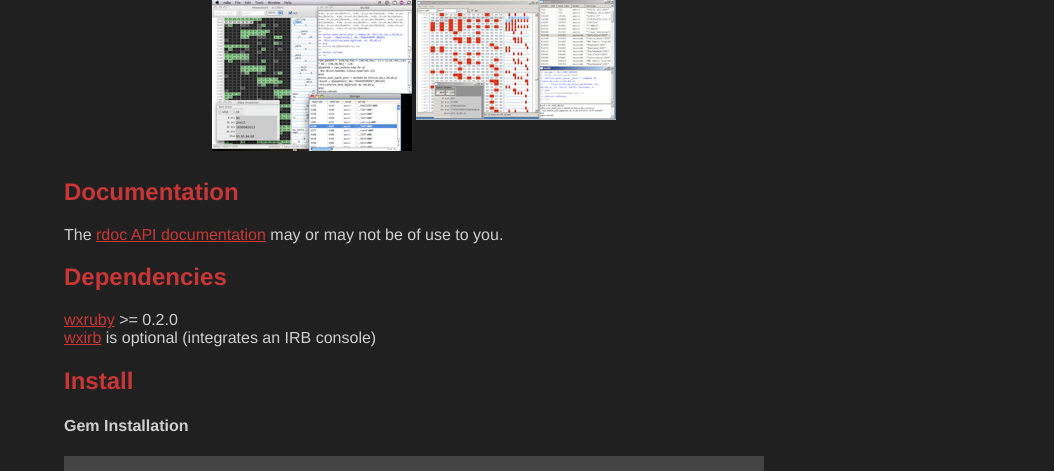
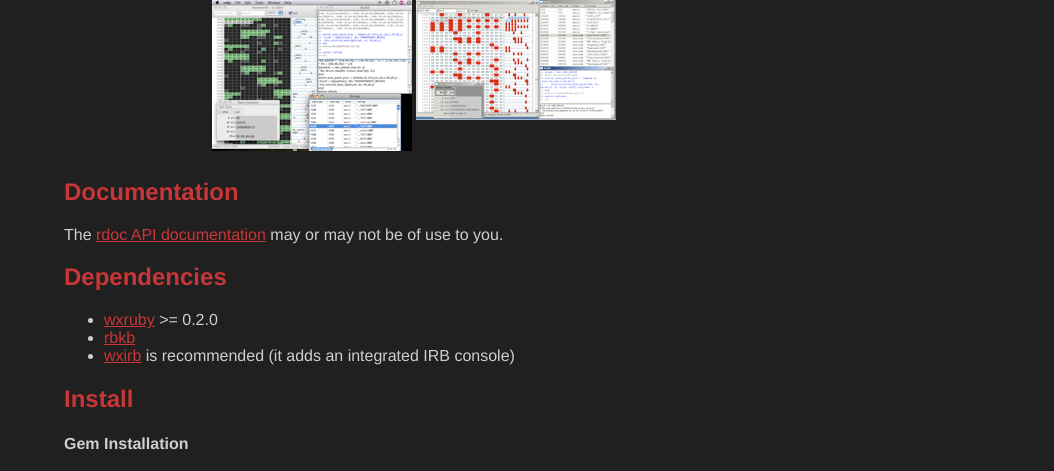
Before and after one commit to emonti/hexwrench, a plain HTML site: page index.html in a window 1280 px wide. Shown: the part 304-775 px from the top of the page, without its empty margins (226-1280 px from the left). Drawn offline with Linux system fonts and the light colour scheme.

Commit message:
added rbkb dependency

```diff
--- a/index.html
+++ b/index.html
@@ -71,10 +71,11 @@
   <p>The <a href="rdoc/index.html">rdoc API documentation</a> may or may not be of use to you.</p>
 
   <h2>Dependencies</h2>
-  <p>
-    <a href="http://wxruby.org">wxruby</a> &gt;= 0.2.0<br/>
-    <a href="http://github.com/emonti/wxirb">wxirb</a> is optional (integrates an IRB console)
-  </p>
+  <ul>
+    <li><a href="http://wxruby.org">wxruby</a> &gt;= 0.2.0</li>
+    <li><a href="http://emonti.github.com/rbkb">rbkb</a></li>
+    <li><a href="http://github.com/emonti/wxirb">wxirb</a> is recommended (it adds an integrated IRB console)</li>
+  </ul>
 
   <h2>Install</h2>
 
```
